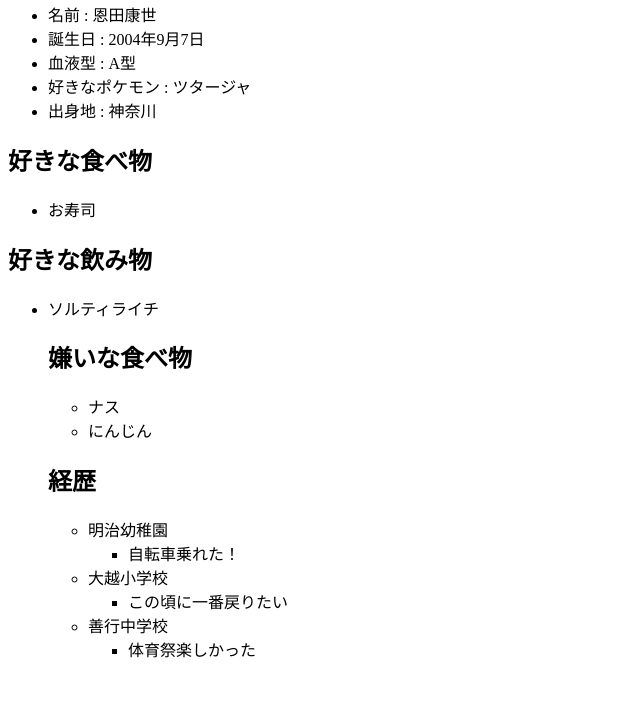
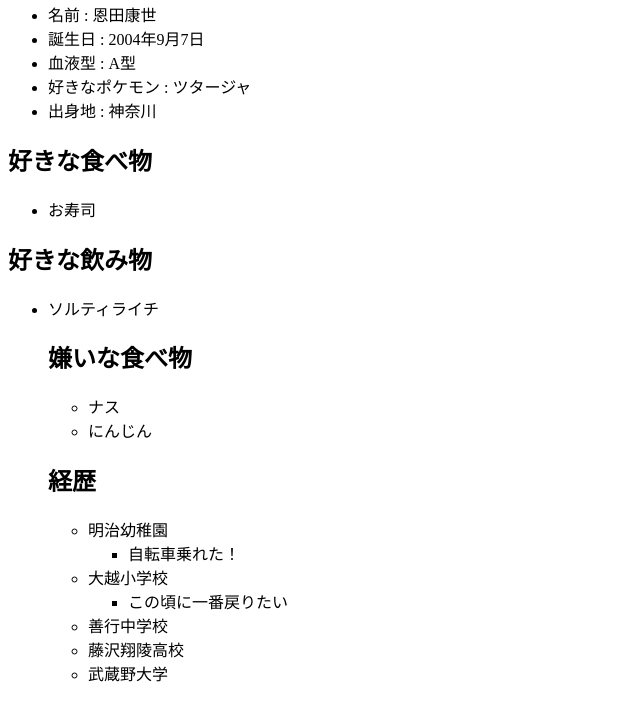
Before and after one commit to OndaKose/git-practice2023, a plain HTML site: page index.html in a window 1280 px wide. Shown: the part 113-814 px from the top of the page, without its empty margins (0-640 px from the left). Drawn offline with Linux system fonts and the light colour scheme.

Commit message:
高校大学の情報を追記

```diff
--- a/index.html
+++ b/index.html
@@ -54,9 +54,8 @@
             <li>この頃に一番戻りたい</li>
         </ul>
         <li>善行中学校</li>
-        <ul>
-            <li>体育祭楽しかった</li>
-        </ul>
+        <li>藤沢翔陵高校</li>
+	    <li>武蔵野大学</li>
     </ul>
 </body>
 </html>
```
